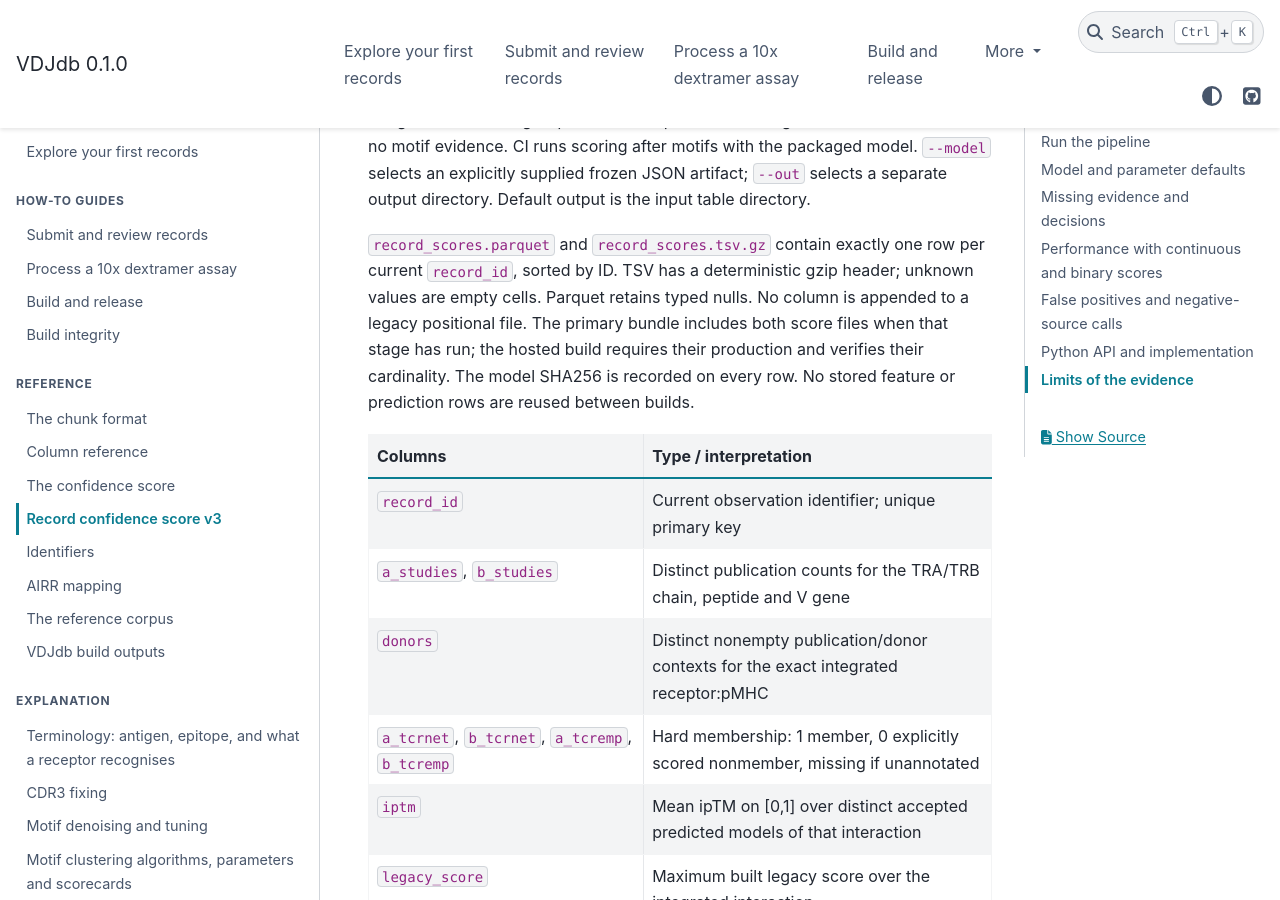
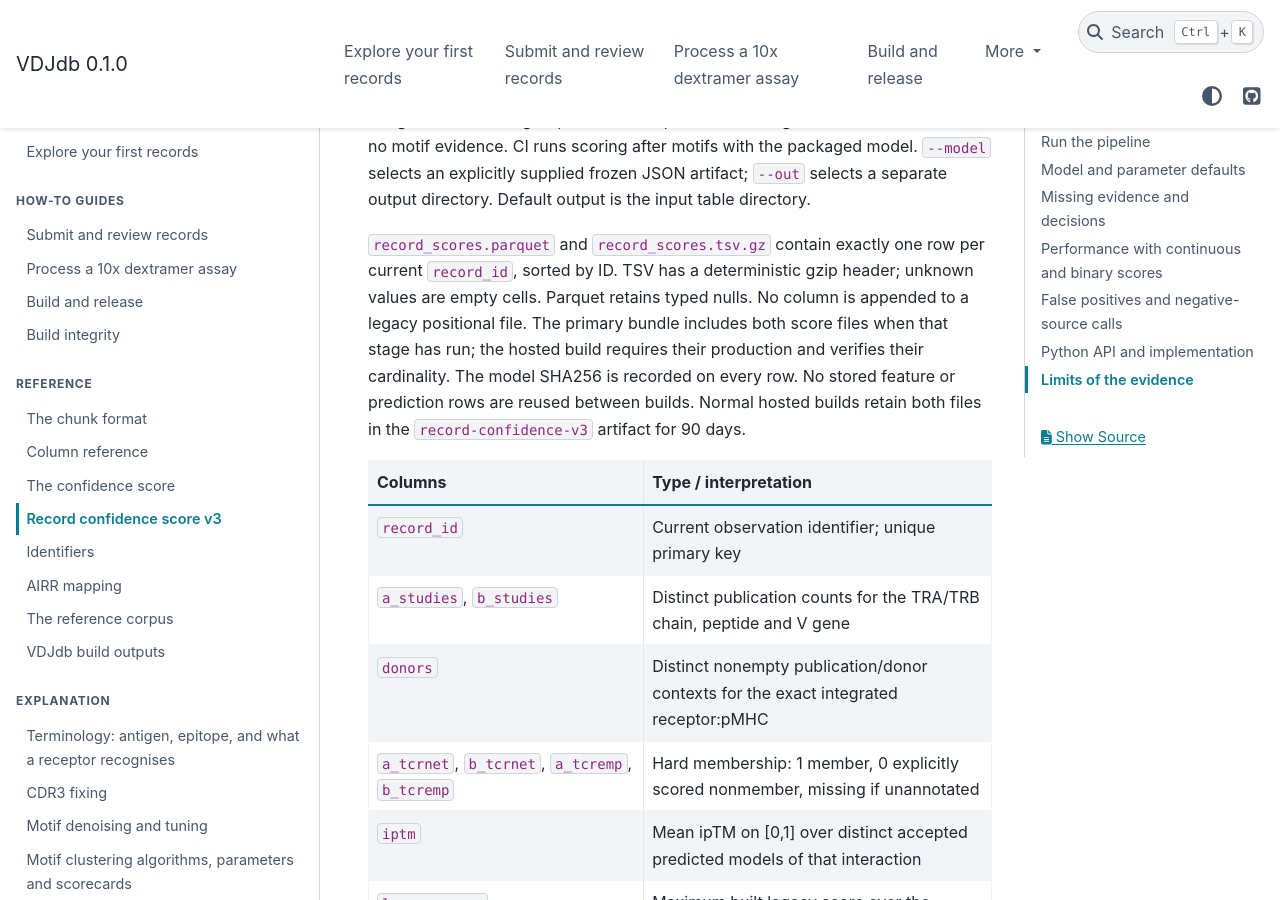
Before and after one commit to antigenomics/vdjdb-db, a Sphinx documentation site: the page built from docs/standards/record-scoring-v3.md, in a window 1280 px wide and 900 px high, scrolled down 1185 px. Built offline with Sphinx 7.4.7 and the PyData theme 0.15.4, drawn with Linux system fonts in a browser that asks for light colours.

Commit message:
Retain record confidence tables from normal CI builds

```diff
--- a/docs/standards/record-scoring-v3.md
+++ b/docs/standards/record-scoring-v3.md
@@ -36,6 +36,7 @@ cells. Parquet retains typed nulls. No column is appended to a legacy positional
 The primary bundle includes both score files when that stage has run; the hosted build
 requires their production and verifies their cardinality. The model SHA256 is recorded
 on every row. No stored feature or prediction rows are reused between builds.
+Normal hosted builds retain both files in the `record-confidence-v3` artifact for 90 days.
 
 | Columns | Type / interpretation |
 |---|---|
```
Also changed, not shown: 1 other file.
